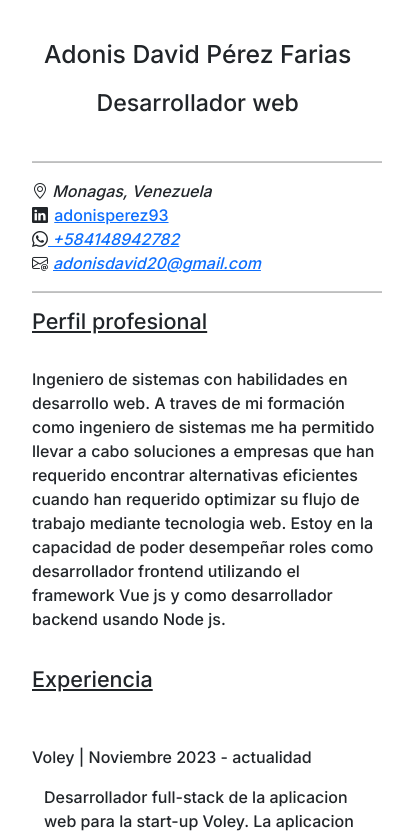
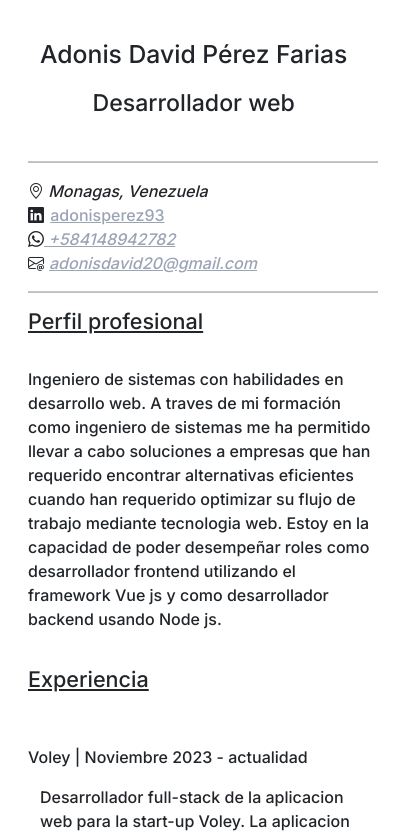
Before and after one commit to adonisperez23/cv-web, a Vue app: page / in a window 390 px wide. Shown: the top 836 px of the page, 420 px wide, since content can reach past the window. Built offline with nearby package versions, Linux system fonts and the light colour scheme.

Commit message:
feat: final change

```diff
--- a/src/App.vue
+++ b/src/App.vue
@@ -49,8 +49,9 @@ function downloadPdf() {
   .mobile-app {
     display: block;
     max-width: 350px;
-    margin: auto;
-    width: 400px;
+    margin-left: 16px;
+    margin-right: 16px;
+    width: 375px;
   }
 
   hr {
@@ -64,7 +65,7 @@ function downloadPdf() {
   }
 
   .width-mobile {
-    width: 400px;
+    width: 375px;
   }
 
 
--- a/src/components/Contact.vue
+++ b/src/components/Contact.vue
@@ -35,6 +35,10 @@ i {
   margin-right: 2px;
 }
 
+a {
+  color: #9BA4B5;
+}
+
 @media (max-width:576px) {
   .mobile-contact {
     display: flex;
```
